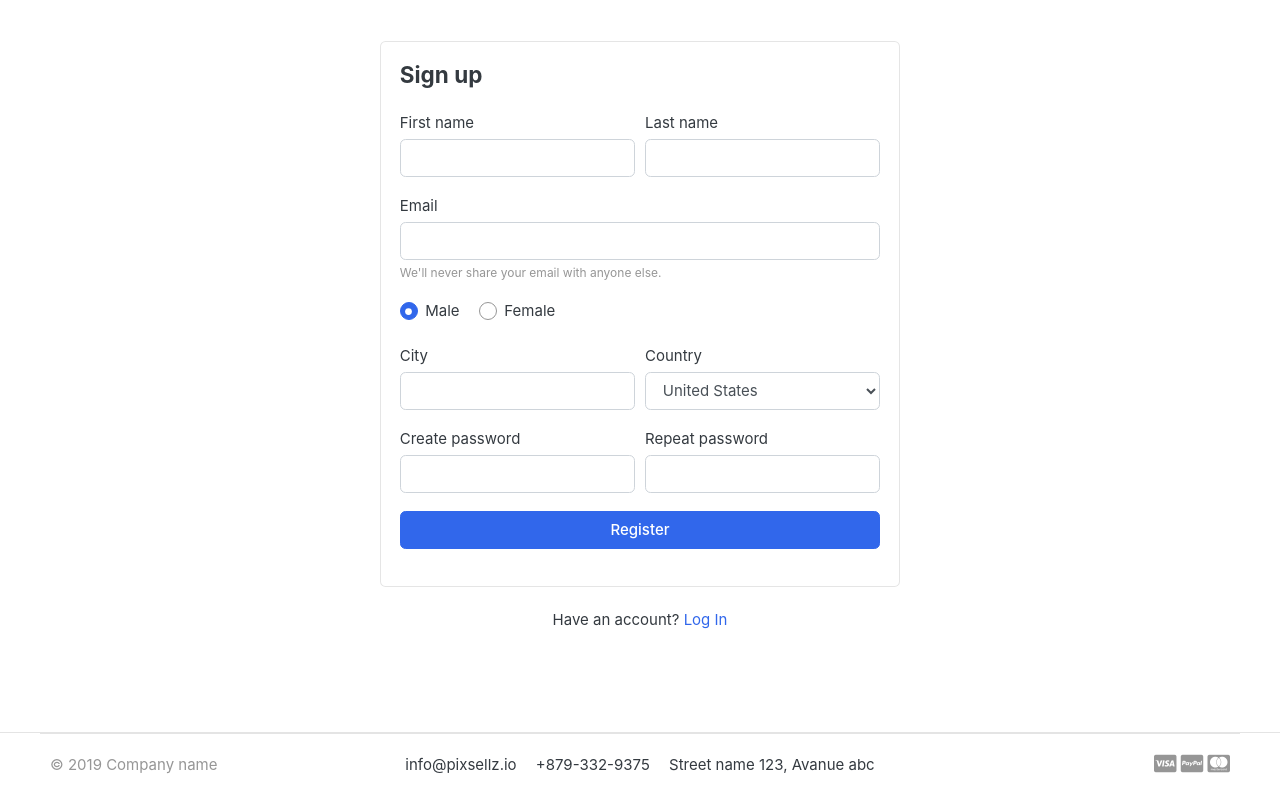
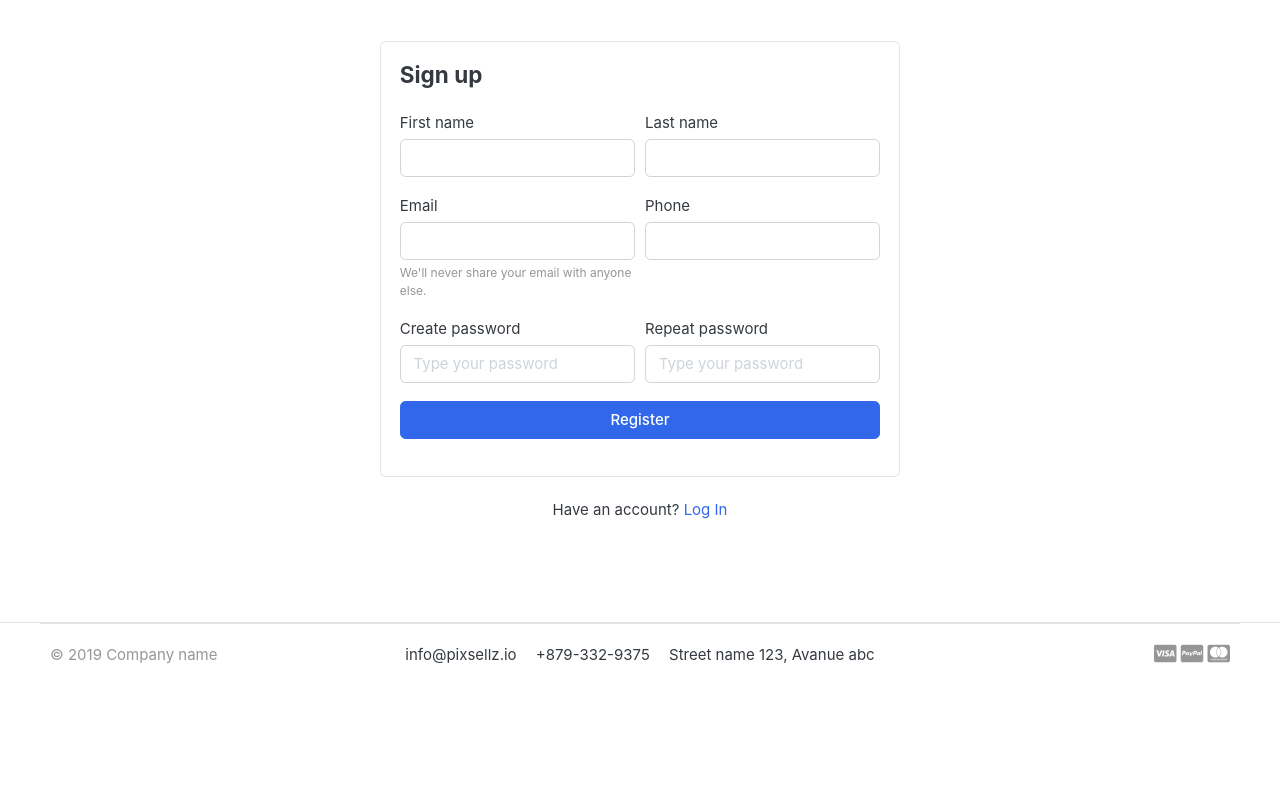
Before and after one commit to rihan7/django-test, a Django app: page /accounts/registration in a window 1280 px wide. Shown: the part 157-953 px from the top of the page. After the commit the page ends 821 px from the top, so only its background shows below. Run offline with Django 3.2, Linux system fonts and the light colour scheme; tables that the repository leaves empty hold one stand-in row (values such as "Sample post"); some libraries are stand-ins or nearby versions; some web fonts are replaced.

```diff
--- /dev/null
+++ b/accounts/modelForm.py
@@ -0,0 +1,31 @@
+
+from django import forms
+from .models import CustomUserModel
+
+
+class register_form(forms.ModelForm):
+    password = forms.CharField(widget=forms.PasswordInput(attrs={
+        'placeholder': 'Type your password'
+    }))
+    confirm_password = forms.CharField(widget=forms.PasswordInput(attrs={
+        'placeholder': 'Type your password'
+    }))
+
+    class Meta:
+        model = CustomUserModel
+        fields = ['first_name', 'last_name', 'email', 'phone']
+
+    def __init__(self, *args, **kwargs):
+        super(register_form, self).__init__(*args, **kwargs)
+        for field in self.fields:
+            self.fields[field].widget.attrs['class'] = 'form-control'
+
+    def clean(self):
+        clean_data = super().clean()
+        password = clean_data.get('password')
+        c_password = clean_data.get('confirm_password')
+
+        if password != c_password:
+            raise forms.ValidationError(
+                'Confirm password not same'
+            )
--- a/accounts/models.py
+++ b/accounts/models.py
@@ -9,6 +9,7 @@ class CustomUserModel(AbstractBaseUser, PermissionsMixin):
     username = models.CharField(unique=True, max_length=256)
     first_name = models.CharField(max_length=256)
     last_name = models.CharField(max_length=256)
+    phone = models.IntegerField(null=True, blank=True)
     is_active = models.BooleanField(default=True)
     is_admin = models.BooleanField(default=False)
     is_staff = models.BooleanField(default=False)
--- a/accounts/views.py
+++ b/accounts/views.py
@@ -1,13 +1,35 @@
-from django.shortcuts import render
+from django.forms import ModelForm
+from django.shortcuts import redirect, render
 from django.views import View
 
+from accounts.modelForm import register_form
+from .models import CustomUserModel
 # Create your views here.
 
 
 class registration(View):
     def get(self, request):
+        form = register_form()
+        return render(request, 'account/registration.html', {'form': form})
 
-        return render(request, 'account/registration.html')
+    def post(self, request):
+        form = register_form(request.POST)
+        if form.is_valid():
+            f_name = form.cleaned_data['first_name']
+            l_name = form.cleaned_data['last_name']
+            email = form.cleaned_data['email']
+            username = form.cleaned_data['email']
+            phone = form.cleaned_data['phone']
+            password = form.cleaned_data['password']
+
+            user = CustomUserModel.objects.create_user(first_name=f_name, last_name=l_name,
+                                                       email=email, username=username, password=password)
+            user.phone = phone
+            user.save()
+            return redirect('registration')
+
+        else:
+            return render(request, 'account/registration.html', {'form': form})
 
 
 class login(View):
--- a/templates/account/registration.html
+++ b/templates/account/registration.html
@@ -6,57 +6,38 @@
 	<div class="card mx-auto" style="max-width:520px; margin-top:40px;">
       <article class="card-body">
 		<header class="mb-4"><h4 class="card-title">Sign up</h4></header>
-		<form>
+		<form method='POST' action='{% url 'registration' %}'>
+			{{form.errors}}
+			{% csrf_token %}
 				<div class="form-row">
 					<div class="col form-group">
 						<label>First name</label>
-					  	<input type="text" class="form-control" placeholder="">
+					  	{{form.first_name}}
 					</div> <!-- form-group end.// -->
 					<div class="col form-group">
 						<label>Last name</label>
-					  	<input type="text" class="form-control" placeholder="">
+					  	{{form.last_name}}
 					</div> <!-- form-group end.// -->
 				</div> <!-- form-row end.// -->
-				<div class="form-group">
-					<label>Email</label>
-					<input type="email" class="form-control" placeholder="">
-					<small class="form-text text-muted">We'll never share your email with anyone else.</small>
-				</div> <!-- form-group end.// -->
-				<div class="form-group">
-					<label class="custom-control custom-radio custom-control-inline">
-					  <input class="custom-control-input" checked="" type="radio" name="gender" value="option1">
-					  <span class="custom-control-label"> Male </span>
-					</label>
-					<label class="custom-control custom-radio custom-control-inline">
-					  <input class="custom-control-input" type="radio" name="gender" value="option2">
-					  <span class="custom-control-label"> Female </span>
-					</label>
-				</div> <!-- form-group end.// -->
 				<div class="form-row">
-					<div class="form-group col-md-6">
-					  <label>City</label>
-					  <input type="text" class="form-control">
+					<div class="col form-group">
+						<label>Email</label>
+						{{form.email}}
+						<small class="form-text text-muted">We'll never share your email with anyone else.</small>
 					</div> <!-- form-group end.// -->
-					<div class="form-group col-md-6">
-					  <label>Country</label>
-					  <select id="inputState" class="form-control">
-					    <option> Choose...</option>
-					      <option>Uzbekistan</option>
-					      <option>Russia</option>
-					      <option selected="">United States</option>
-					      <option>India</option>
-					      <option>Afganistan</option>
-					  </select>
-					</div> <!-- form-group end.// -->
-				</div> <!-- form-row.// -->
+					<div class="col form-group">
+						<label>Phone</label>
+						{{form.phone}}
+					</div>
+				</div>
 				<div class="form-row">
 					<div class="form-group col-md-6">
 						<label>Create password</label>
-					    <input class="form-control" type="password">
+					    {{form.password}}
 					</div> <!-- form-group end.// -->
 					<div class="form-group col-md-6">
 						<label>Repeat password</label>
-					    <input class="form-control" type="password">
+					    {{form.confirm_password}}
 					</div> <!-- form-group end.// -->
 				</div>
 			    <div class="form-group">
```
Also changed, not shown: accounts/migrations/0003_customusermodel_phone.py (added), accounts/migrations/0004_alter_customusermodel_phone.py (added).
